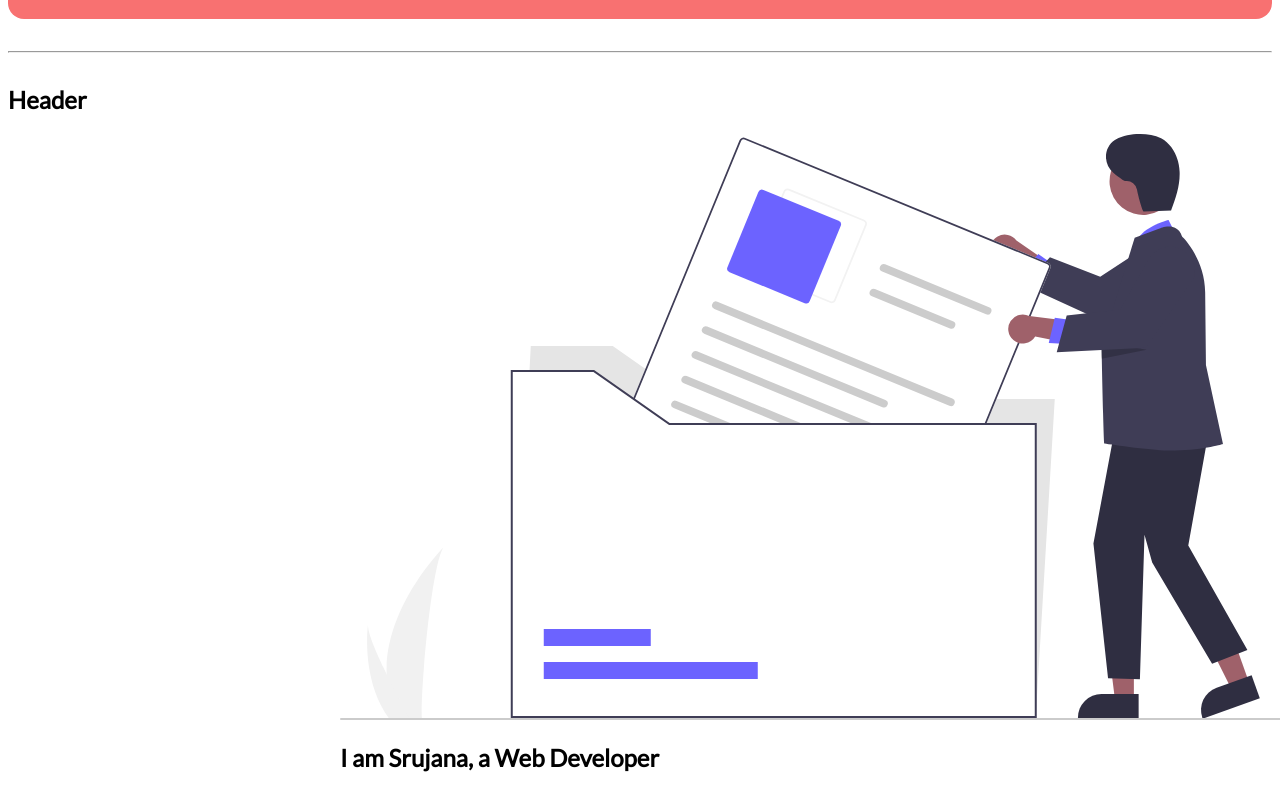
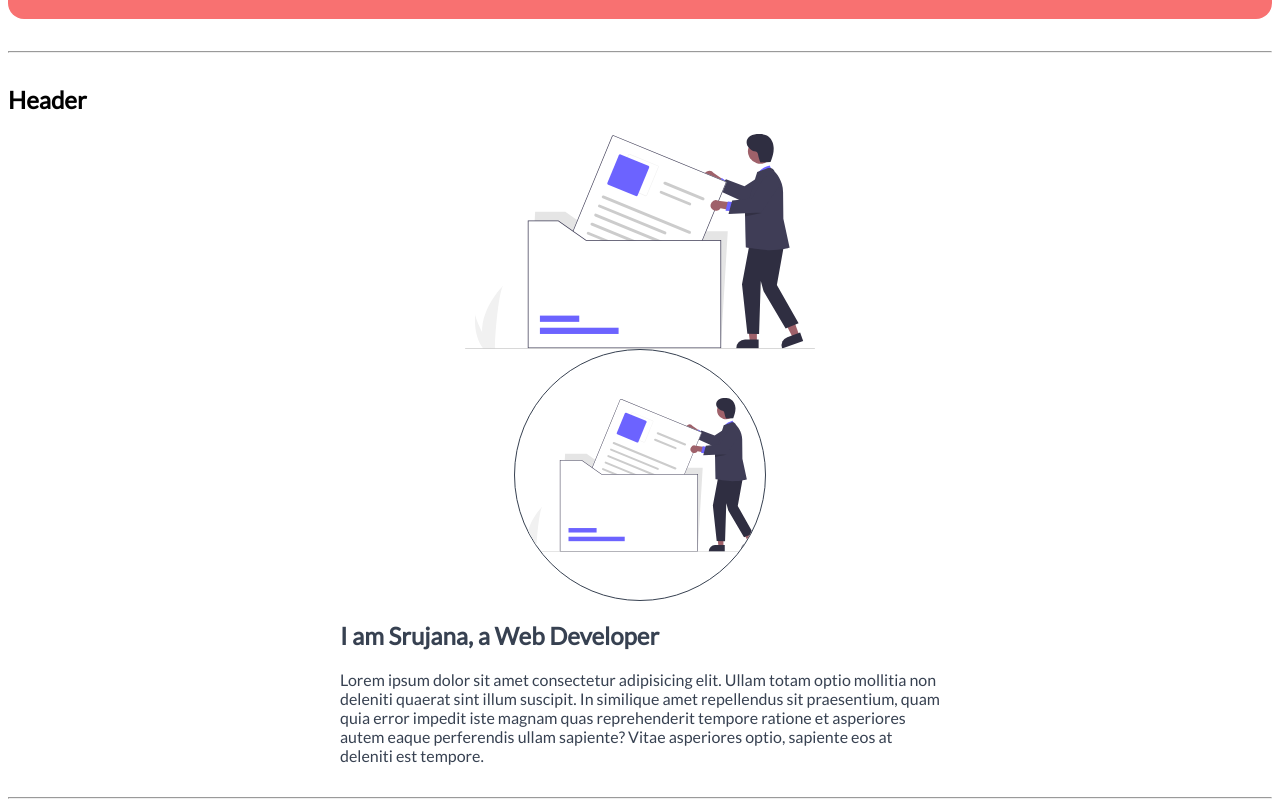
Before and after one commit to srujana1233/SrujanaKakunuriPortfolio, a plain HTML site: page index.html in a window 1280 px wide. Shown: the part 1620-2421 px from the top of the page. Drawn offline with Linux system fonts and the light colour scheme.

Commit message:
updated in header

```diff
--- a/index.html
+++ b/index.html
@@ -102,9 +102,13 @@
     <hr />
 
     <h2>Header</h2>
-    <header class="container">
+    <header class="container hero">
+
         <img src="./header.svg" alt="an header images">
+        <img src="./header.svg" alt="an header images" class="profile">
         <h2>I am Srujana, a Web Developer</h2>
+        <p>Lorem ipsum dolor sit amet consectetur adipisicing elit. Ullam totam optio mollitia non deleniti quaerat sint illum suscipit. In similique amet repellendus sit praesentium, quam quia error impedit iste magnam quas reprehenderit tempore ratione
+            et asperiores autem eaque perferendis ullam sapiente? Vitae asperiores optio, sapiente eos at deleniti est tempore.</p>
     </header>
     <hr />
 
--- a/style.css
+++ b/style.css
@@ -42,14 +42,14 @@ hr {
 }
 
 .primary-link {
-    color: var(--brown);
+    color: var(--white);
     background-color: var(--primary);
     border: 1px solid var(--primary);
     border-radius: 0.5rem;
 }
 
 .secondary-link {
-    color: var(--brown);
+    color: var(--white);
     background-color: var(--secondary);
     border: 1px solid var(--secondary);
     border-radius: 0.5rem;
@@ -121,3 +121,21 @@ hr {
     font-weight: 500;
     color: #92400E;
 }
+
+.hero {
+    color: var(--primary);
+    display: block;
+}
+
+.hero img {
+    max-width: 350px;
+    margin: auto;
+    display: block;
+}
+
+.hero img.profile {
+    height: 250px;
+    width: 250px;
+    border-radius: 50%;
+    border: 1px solid var(--primary)
+}
```
